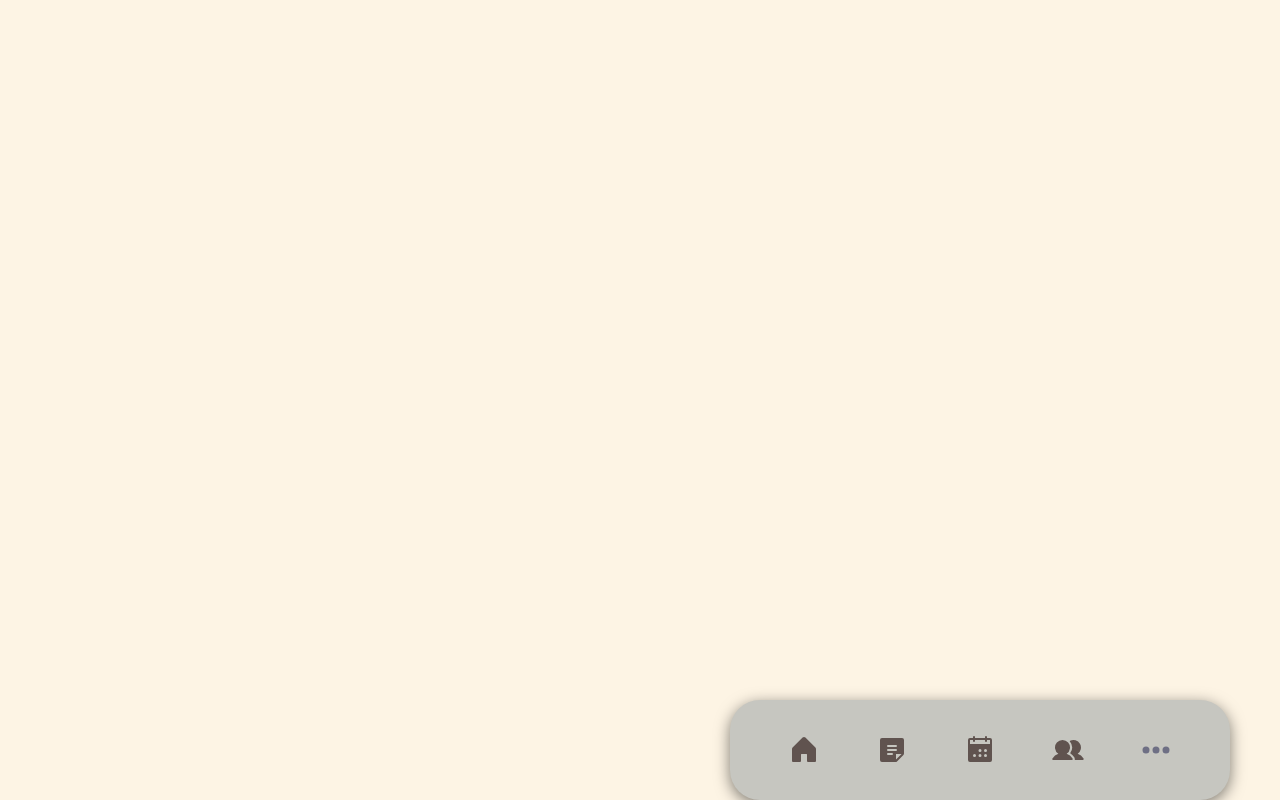
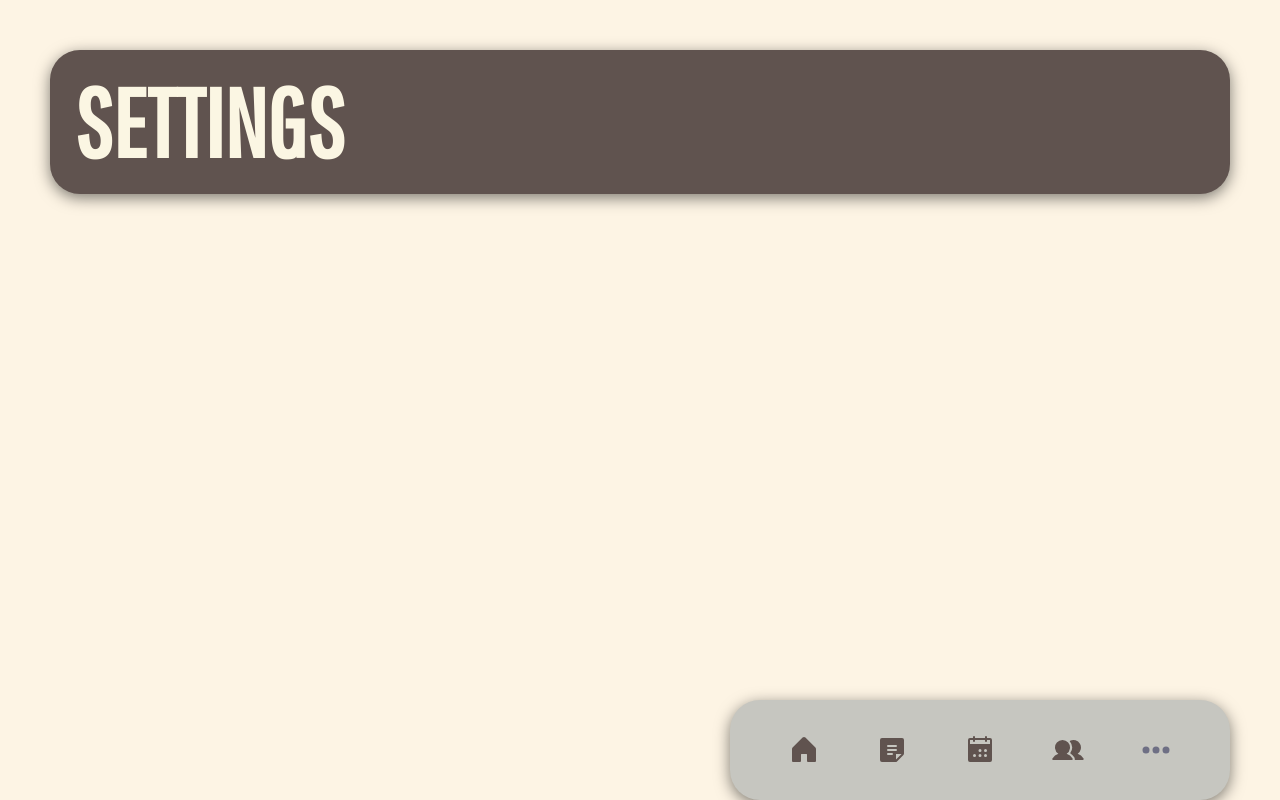
Before and after one commit to koningmalik412/3801-smart-table, a React (Create React App) app: page /settings in a window 1280 px wide. Built offline with nearby package versions, Linux system fonts and the light colour scheme.

Commit message:
Started settings page

```diff
--- a/src/pages/Settings/index.js
+++ b/src/pages/Settings/index.js
@@ -1,11 +1,16 @@
 import React from "react";
+import { Link } from "react-router-dom";
 
 const Settings = () => {
-    return (
-        <div>
-
-        </div>
-    );
+  return (
+    <div className="pt-[50px] pl-[50px] pr-[50px]">
+      <div className="block w-full p-6 bg-brown rounded-[30px] shadow-[0px_4px_15px_rgba(0,0,0,0.5)]">
+        <h5 className="text-8xl font-bold text-[#FBF6E3]">SETTINGS</h5>
+      </div>
+      <div className="flex mt-4">
+      </div>
+    </div>
+  );
 };
 
 export default Settings;
```
